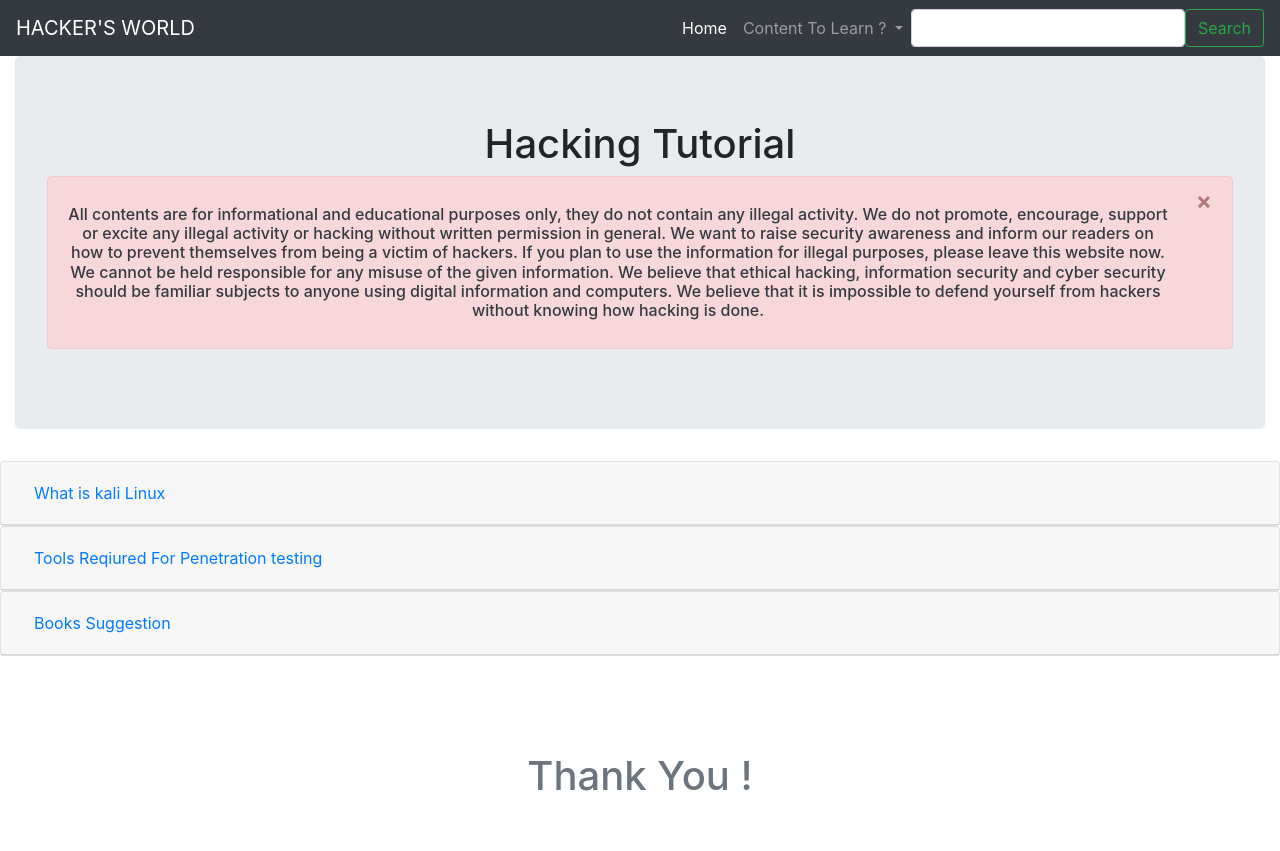
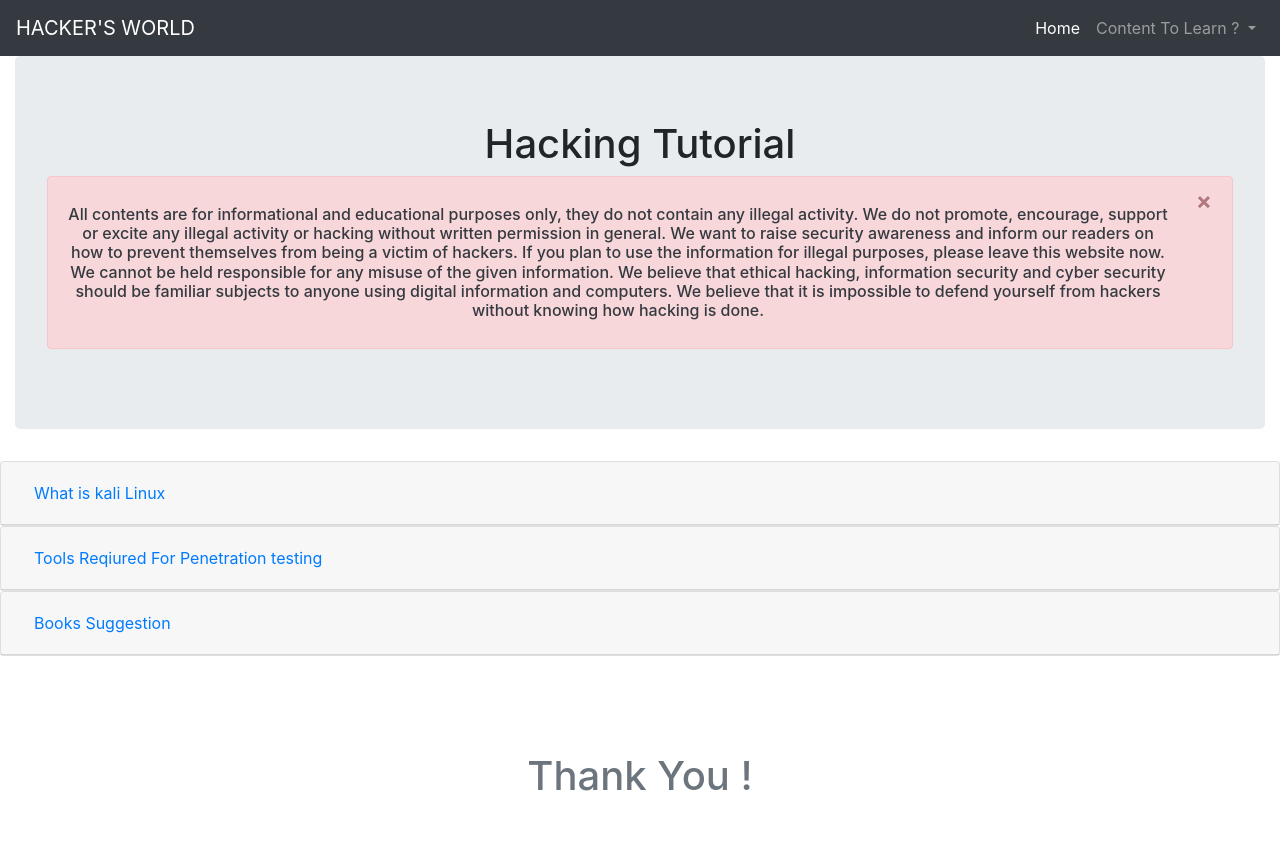
Before and after one commit to A-Trident/Hacker, a plain HTML site: page index.html in a window 1280 px wide. Drawn offline with nearby package versions, Linux system fonts and the light colour scheme.

Commit message:
Update index

```diff
--- a/index.html
+++ b/index.html
@@ -45,11 +45,6 @@
       </li>
     </ul>
 
-
-    <form class="d-inline-flex mt-2 mt-md-0 ms-md-auto" action="https://duckduckgo.com/" method="get">
- <input class="form-control me-2" type="search placeholder="DuckDuckGo Search" aria-label="Search" id="q" name="q">
- <button class="btn btn-outline-success" type="submit">Search</button>
-</form>
   </div>
 </nav>
 
```
